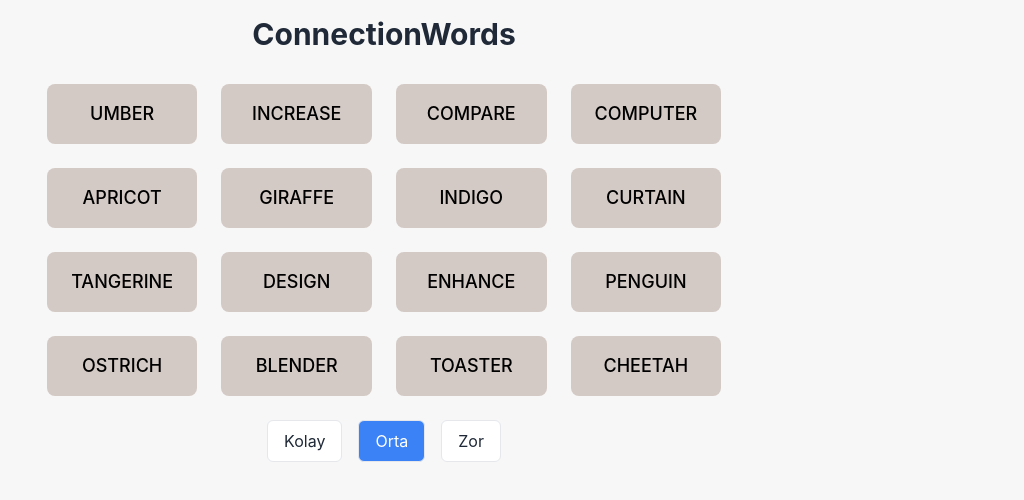
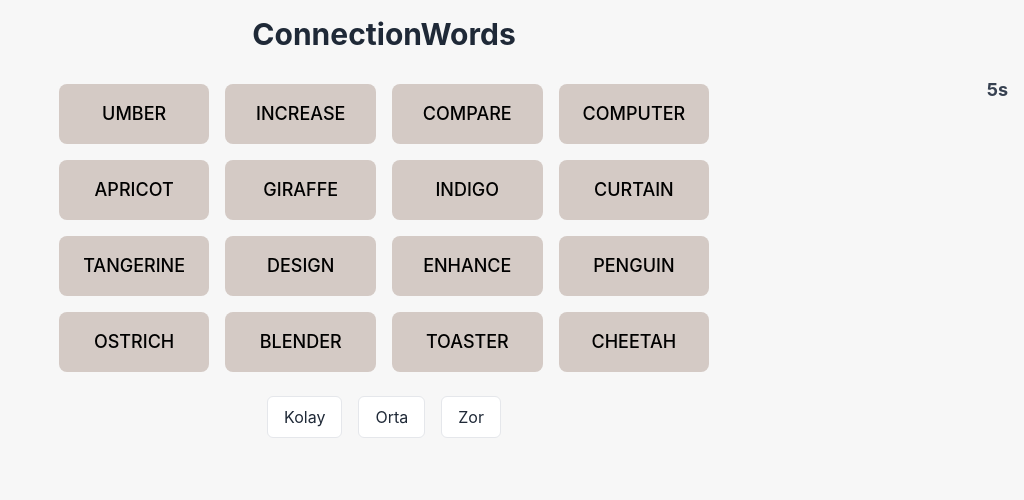
Before and after one commit to Heminyildiz/ConnectionWords, a React (Create React App) app: page / in a window 1280 px wide. Shown: the top 500 px of the page, without its empty margins (256-1280 px from the left). Built offline with nearby package versions, Linux system fonts and the light colour scheme.

Commit message:
Update App.jsx

```diff
--- a/src/App.jsx
+++ b/src/App.jsx
@@ -12,15 +12,15 @@ function shuffleArray(array) {
 }
 
 const DIFFICULTY_SETTINGS = {
-  Kolay: 6,
-  Orta: 4,
-  Zor: 2,
+  Easy: 6,
+  Medium: 4,
+  Hard: 2,
 };
 
 const difficultyMap = {
-  Kolay: "easy",
-  Orta: "medium",
-  Zor: "hard"
+  Easy: "easy",
+  Medium: "medium",
+  Hard: "hard"
 };
 
 const App = () => {
@@ -28,12 +28,13 @@ const App = () => {
   const [words, setWords] = useState([]);
   const [selectedWordIds, setSelectedWordIds] = useState([]);
   const [errorCount, setErrorCount] = useState(0);
-  const [difficulty, setDifficulty] = useState("Orta");
+  const [difficulty, setDifficulty] = useState("Medium");
   const [gameStatus, setGameStatus] = useState("playing"); // "playing", "won", "lost"
+  const [time, setTime] = useState(0);
 
   const errorLimit = DIFFICULTY_SETTINGS[difficulty];
 
-  // Tüm JSON verisini yükle (easy, medium, hard anahtarlarını içeren)
+  // JSON dosyasını yükle
   useEffect(() => {
     fetch("/words.json")
       .then(response => response.json())
@@ -49,6 +50,16 @@ const App = () => {
       startNewGame();
     }
   }, [allWordPool, difficulty]);
+
+  // Oyun oynanırken zaman sayacı
+  useEffect(() => {
+    if (gameStatus === "playing") {
+      const interval = setInterval(() => {
+        setTime(prev => prev + 1);
+      }, 1000);
+      return () => clearInterval(interval);
+    }
+  }, [gameStatus]);
 
   function generateGameWords() {
     const pool = allWordPool[difficultyMap[difficulty]];
@@ -76,6 +87,7 @@ const App = () => {
     setSelectedWordIds([]);
     setErrorCount(0);
     setGameStatus("playing");
+    setTime(0);
   };
 
   const handleWordClick = (word) => {
@@ -125,7 +137,7 @@ const App = () => {
   if (!allWordPool) {
     return (
       <div className="min-h-screen flex items-center justify-center">
-        <p>Kelime havuzu yükleniyor...</p>
+        <p>Loading word pool...</p>
       </div>
     );
   }
@@ -136,9 +148,12 @@ const App = () => {
         errorCount={errorCount}
         errorLimit={errorLimit}
         gameStatus={gameStatus}
-        difficulty={difficulty}
       />
-      <div className="p-4 flex flex-col items-center">
+      <div className="p-4 flex flex-col items-center relative">
+        {/* Zaman sayacı: Kelime kutusu grubunun sağ üst köşesinde */}
+        <div className="absolute top-0 right-0 mr-4 mt-2 text-gray-700 text-lg font-bold">
+          {time}s
+        </div>
         {gameStatus === "lost" && (
           <div className="mb-4 text-red-600 text-2xl font-bold">
             Oyun Bitti! Hata limitini aştınız.
@@ -149,7 +164,7 @@ const App = () => {
             Tebrikler! Yeni kelimeler hazırlanıyor...
           </div>
         )}
-        <div className="grid grid-cols-4 gap-6">
+        <div className="grid grid-cols-4 gap-4">
           {words.map(word => (
             <WordButton
               key={word.id}
```
